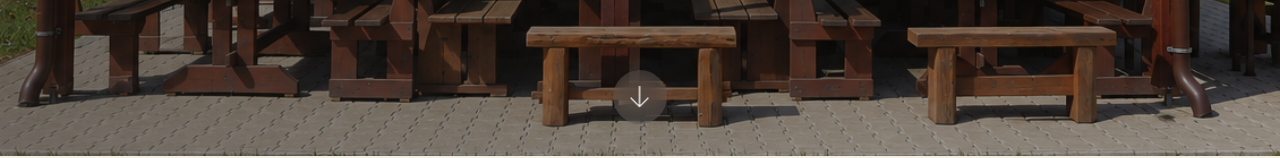
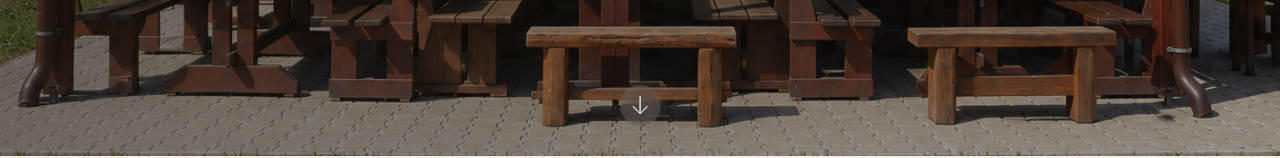
Before and after one commit to Luan2118/hospudka-pod-bousovem, a React (Vite) app: page / in a window 1280 px wide. Shown: the part 644-802 px from the top of the page. Built offline with nearby package versions, Linux system fonts and the light colour scheme.

Commit message:
style: add animation for arrow button

```diff
--- a/src/pages/homepage/sections/Hero/Hero.tsx
+++ b/src/pages/homepage/sections/Hero/Hero.tsx
@@ -58,11 +58,14 @@ function Hero() {
       </div>
 
 
-      <div className="absolute bottom-8 w-full flex  justify-center">
-        <button className="p-3 rounded-[50%] bg-white/10 backdrop-blur-md">
-          <img src={whiteArrow} alt="" className="w-[30px] h-[30px]" />
-        </button>
-      </div>
+      <motion.div
+        animate={{y: [0, 6, 0]}}
+        transition={{duration: 1, repeat: Infinity, ease:"easeInOut"}}
+      className="absolute bottom-8 w-full flex  justify-center">
+        <a className="p-2 rounded-[50%] bg-white/10 backdrop-blur-md" href="#menu">
+          <img src={whiteArrow} alt="" className="w-[25px] h-[25px]" />
+        </a>
+      </motion.div>
 
     </section>
   )
```
